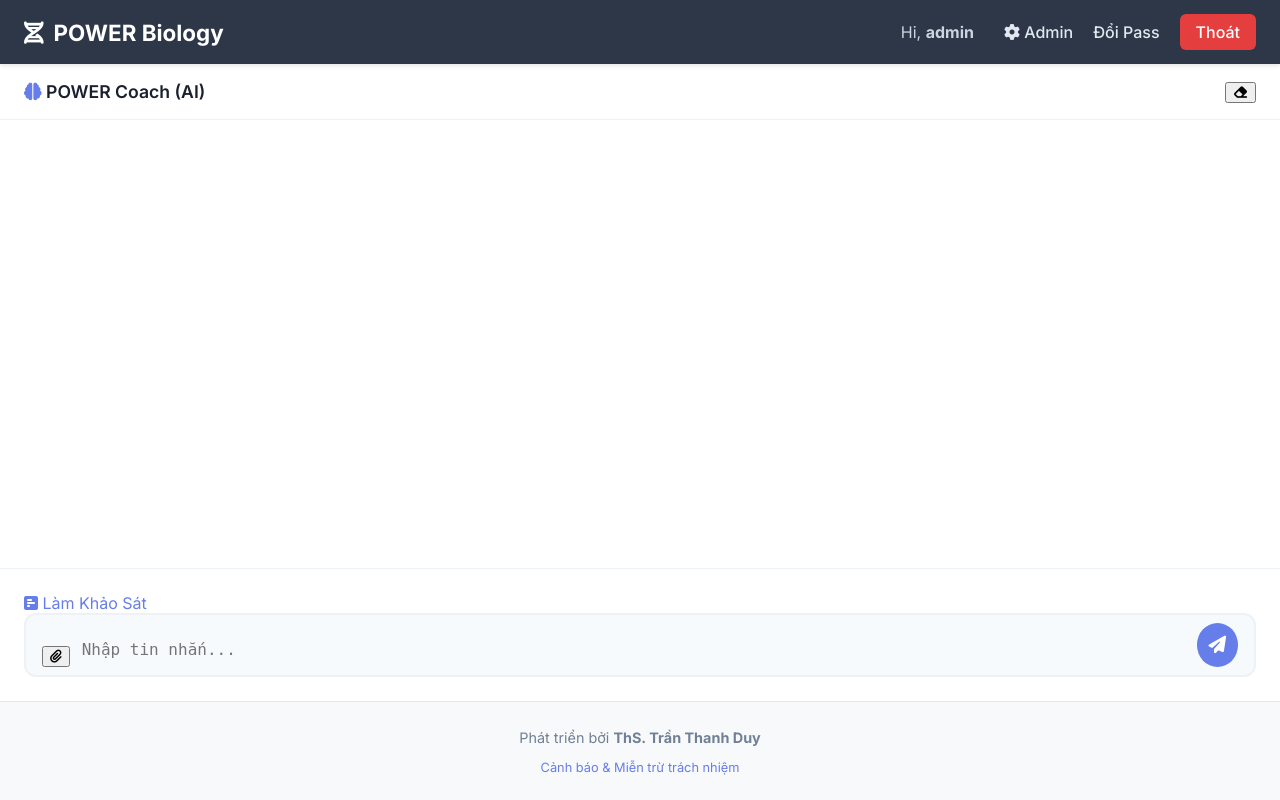
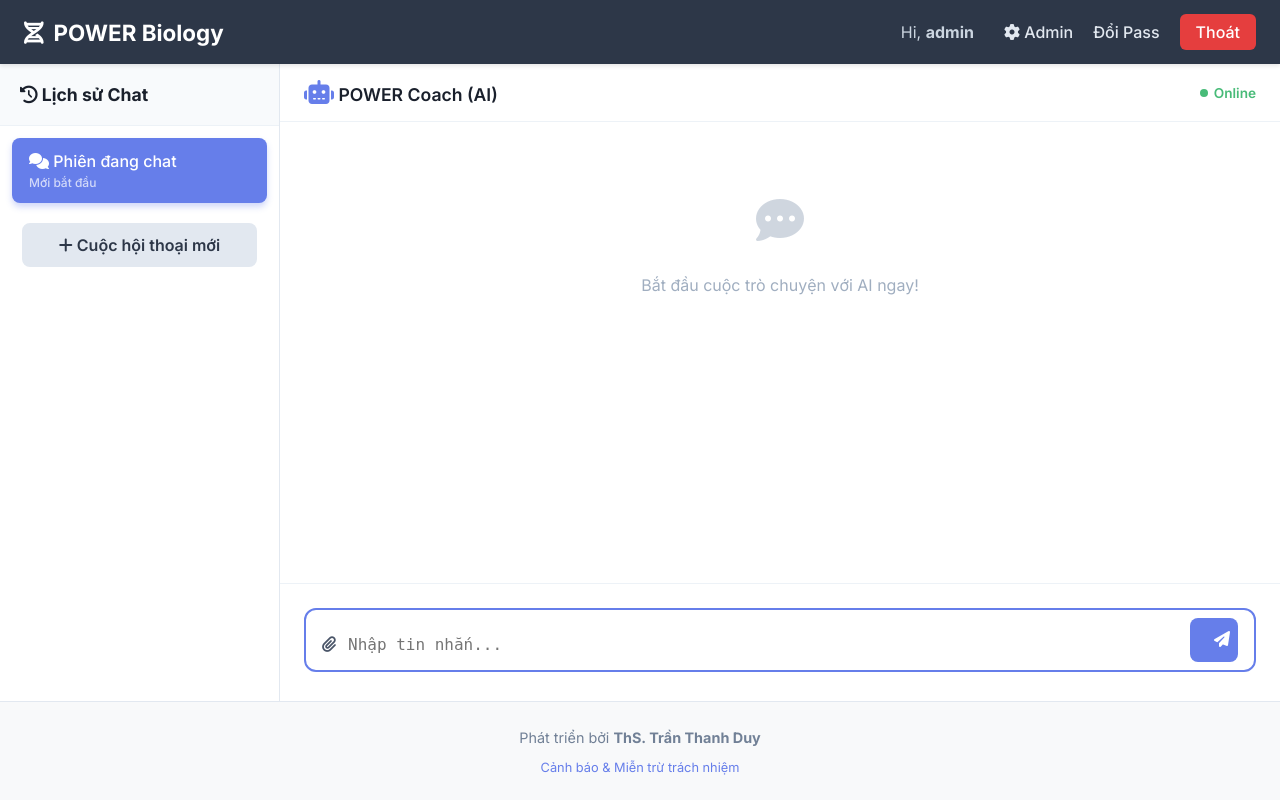
Before and after one commit to tranthanhduysph-coder/power-biology, a Flask app: page /chatbot/ai in a window 1280 px wide. Run offline with Flask 3, Linux system fonts and the light colour scheme; a user stored in the database is signed in; data comes from the database, SQL or seed files in the repository; data that the repository does not hold is empty.

Commit message:
Update chatbot_layout.html

```diff
--- a/app/templates/chatbot_layout.html
+++ b/app/templates/chatbot_layout.html
@@ -1,183 +1,195 @@
-{% extends 'base.html' %}
+{% extends "base.html" %}
 
 {% block content %}
+<div class="sidebar">
+    <div class="sidebar-header">
+        <i class="fas fa-history"></i> Lịch sử Chat
+    </div>
+
+    <div class="history-list">
+        <a href="#" class="history-item active">
+            <i class="fas fa-comments"></i> Phiên đang chat
+            <span style="display:block; font-size: 0.75rem; opacity: 0.7; margin-top: 4px;">
+                {{ chat_history[-1].timestamp.strftime('%H:%M %d/%m') if chat_history else 'Mới bắt đầu' }}
+            </span>
+        </a>
+
+        <div style="margin-top: 20px; padding: 0 10px;">
+            <a href="{{ url_for('main.reset_session') }}" class="btn" style="display:block; text-align:center; background-color: #e2e8f0; color: #2d3748;">
+                <i class="fas fa-plus"></i> Cuộc hội thoại mới
+            </a>
+        </div>
+    </div>
+</div>
+
 <div class="chat-wrapper">
     <div class="chat-header">
         <div class="bot-identity">
-            {% if 'Basic' in bot_name %}
-                <i class="fas fa-cube" style="color: #6c757d;"></i>
+            {% if 'ai' in endpoint %}
+                <i class="fas fa-robot" style="color: var(--primary); font-size: 1.5rem;"></i>
             {% else %}
-                <i class="fas fa-brain" style="color: #667eea;"></i>
+                <i class="fas fa-brain" style="color: #ed8936; font-size: 1.5rem;"></i>
             {% endif %}
             <span>{{ bot_name }}</span>
         </div>
-        <div class="header-actions">
-            <button onclick="clearChatUI()" title="Làm sạch màn hình"><i class="fas fa-eraser"></i></button>
+        <div class="status-indicator" style="display: flex; align-items: center; gap: 6px; font-size: 0.85rem; color: #48bb78;">
+            <span style="width: 8px; height: 8px; background: #48bb78; border-radius: 50%;"></span> Online
         </div>
     </div>
 
     <div class="chat-box" id="chat-box">
+        {% if chat_history %}
             {% for msg in chat_history %}
-            <div class="message {{ 'user' if msg.sender == 'user' else 'assistant' }}">
+                <div class="message {{ msg.sender }}">
                     <div class="avatar">
-                    {% if msg.sender != 'user' %}<i class="fas fa-robot"></i>{% endif %}
+                        {% if msg.sender == 'user' %}
+                            <i class="fas fa-user"></i>
+                        {% else %}
+                            <i class="fas fa-robot"></i>
+                        {% endif %}
                     </div>
                     <div class="bubble">
-                    {{ msg.text | safe }}
+                        {{ msg.content | safe }}
                     </div>
                 </div>
             {% endfor %}
+        {% else %}
+            <div style="text-align: center; margin-top: 50px; color: #a0aec0;">
+                <i class="fas fa-comment-dots" style="font-size: 3rem; margin-bottom: 15px; opacity: 0.5;"></i>
+                <p>Bắt đầu cuộc trò chuyện với AI ngay!</p>
+            </div>
+        {% endif %}
 
-        <div id="loading" class="message assistant" style="display: none;">
+        <div class="message assistant typing" id="typing-indicator" style="display: none;">
             <div class="avatar"><i class="fas fa-robot"></i></div>
             <div class="bubble">
-                <div class="typing"><span></span><span></span><span></span></div>
+                <span></span><span></span><span></span>
             </div>
         </div>
     </div>
 
     <div class="input-area-wrapper">
-        <div class="utilities-bar">
-            <a href="https://forms.gle/yjWe3t7DfCve63776" target="_blank" class="utility-chip">
-                <i class="fas fa-poll-h"></i> Làm Khảo Sát
-            </a>
-        </div>
+        <form id="chat-form" enctype="multipart/form-data">
+            <div class="input-container">
+                <label for="file-upload" class="action-btn" title="Gửi ảnh/file">
+                    <i class="fas fa-paperclip"></i>
+                    <input type="file" id="file-upload" name="file" style="display: none;">
+                </label>
 
-        <div class="input-container">
-            <button class="action-btn" onclick="document.getElementById('file-upload').click()" title="Gửi file/ảnh">
-                <i class="fas fa-paperclip"></i>
-            </button>
-            <input type="file" id="file-upload" hidden>
+                <textarea id="user-input" name="user_input" placeholder="Nhập tin nhắn..." rows="1" autofocus></textarea>
 
-            <textarea id="user_input" placeholder="Nhập tin nhắn..." rows="1"></textarea>
-
-            <button id="send-btn" class="send-btn" onclick="sendMessage()" disabled>
+                <button type="submit" class="send-btn" id="send-btn">
                     <i class="fas fa-paper-plane"></i>
                 </button>
             </div>
+            <div id="file-name-display" style="font-size: 0.8rem; color: var(--primary); margin-top: 5px; margin-left: 10px;"></div>
+        </form>
     </div>
 </div>
 
 <script>
+    const form = document.getElementById('chat-form');
     const chatBox = document.getElementById('chat-box');
-    const userInput = document.getElementById('user_input');
+    const userInput = document.getElementById('user-input');
     const sendBtn = document.getElementById('send-btn');
+    const typingIndicator = document.getElementById('typing-indicator');
     const fileInput = document.getElementById('file-upload');
-    const uploadBtn = document.querySelector('.action-btn');
+    const fileNameDisplay = document.getElementById('file-name-display');
 
-    // API Endpoint được truyền từ Server
-    const API_ENDPOINT = "{{ endpoint }}";
+    // Tự động cuộn xuống cuối khi load trang
+    chatBox.scrollTop = chatBox.scrollHeight;
 
-    // Auto Scroll
-    function scrollToBottom() { chatBox.scrollTop = chatBox.scrollHeight; }
-    scrollToBottom();
-
-    // Auto Resize Textarea
-    userInput.addEventListener('input', function() {
-        this.style.height = 'auto';
-        this.style.height = (this.scrollHeight) + 'px';
-        checkInput();
-    });
-
-    // Check Input để bật tắt nút gửi
-    function checkInput() {
-        const hasText = userInput.value.trim() !== "";
-        const hasFile = fileInput.files.length > 0;
-        sendBtn.disabled = !(hasText || hasFile);
-    }
-
-    // Xử lý File Select
+    // Hiển thị tên file khi chọn
     fileInput.addEventListener('change', function() {
-        if (this.files.length > 0) {
-            uploadBtn.style.color = '#10a37f';
-            userInput.placeholder = `Đã chọn: ${this.files[0].name}`;
-            userInput.focus();
-        }
-        checkInput();
-    });
-
-    // Xử lý Enter
-    userInput.addEventListener('keydown', function(e) {
-        if (e.key === 'Enter' && !e.shiftKey) {
-            e.preventDefault();
-            if (!sendBtn.disabled) sendMessage();
+        if(this.files && this.files.length > 0) {
+            fileNameDisplay.textContent = 'Đã chọn: ' + this.files[0].name;
+        } else {
+            fileNameDisplay.textContent = '';
         }
     });
 
-    // Hàm gửi tin nhắn
-    async function sendMessage() {
+    // Xử lý gửi tin nhắn
+    form.addEventListener('submit', async (e) => {
+        e.preventDefault();
         const text = userInput.value.trim();
         const file = fileInput.files[0];
 
         if (!text && !file) return;
 
-        // UI User
-        let uiContent = text;
-        if (file) {
-            if (file.type.startsWith('image/')) {
-                const fakeUrl = URL.createObjectURL(file);
-                uiContent += `<br><img src="${fakeUrl}" style="max-width: 200px; border-radius: 10px; margin-top: 10px;">`;
-            } else {
-                uiContent += `<br><i class="fas fa-paperclip"></i> Đang gửi: ${file.name}...`;
-            }
-        }
-        appendMessage('user', uiContent);
+        // 1. Hiện tin nhắn User ngay lập tức
+        appendMessage('user', text, file ? file.name : null);
 
-        // Reset Input
+        // Reset form
         userInput.value = '';
+        fileInput.value = '';
+        fileNameDisplay.textContent = '';
         userInput.style.height = 'auto';
-        userInput.placeholder = 'Nhập tin nhắn...';
-        sendBtn.disabled = true;
-        uploadBtn.style.color = '#888';
 
-        // Show Loading
-        document.getElementById('loading').style.display = 'flex';
-        scrollToBottom();
+        // 2. Hiện hiệu ứng typing
+        typingIndicator.style.display = 'flex';
+        chatBox.scrollTop = chatBox.scrollHeight;
 
-        // Prepare Data
+        // 3. Gửi dữ liệu lên Server
         const formData = new FormData();
         formData.append('user_input', text);
-        if (file) {
-            formData.append('file', file);
-        }
+        if (file) formData.append('file', file);
 
         try {
-            const response = await fetch(API_ENDPOINT, {
+            const response = await fetch('{{ endpoint }}', {
                 method: 'POST',
                 body: formData
             });
-
-            if (!response.ok) throw new Error("Lỗi Server");
             const data = await response.json();
 
-            // UI Bot
-            document.getElementById('loading').style.display = 'none';
+            // 4. Ẩn typing và hiện tin nhắn Bot
+            typingIndicator.style.display = 'none';
+            if (data.response) {
                 appendMessage('assistant', data.response);
+            } else {
+                appendMessage('assistant', 'Có lỗi xảy ra, vui lòng thử lại.');
+            }
+        } catch (error) {
+            typingIndicator.style.display = 'none';
+            appendMessage('assistant', 'Mất kết nối server.');
+        }
+    });
 
-            // Clear File Input real
-            fileInput.value = '';
+    // Hàm vẽ tin nhắn ra màn hình
+    function appendMessage(sender, content, attachmentName=null) {
+        const div = document.createElement('div');
+        div.className = `message ${sender}`;
 
-        } catch (error) {
-            document.getElementById('loading').style.display = 'none';
-            appendMessage('assistant', `<span style="color:red">⚠️ Lỗi kết nối: ${error.message}</span>`);
-        }
+        let icon = sender === 'user' ? '<i class="fas fa-user"></i>' : '<i class="fas fa-robot"></i>';
+
+        // Xử lý nội dung (nếu là user gửi ảnh thì chỉ hiện text, server sẽ render ảnh sau)
+        let bubbleContent = content;
+        if (attachmentName) {
+            bubbleContent += `<br><small><i>[Đang gửi: ${attachmentName}]</i></small>`;
         }
 
-    function appendMessage(role, html) {
-        const div = document.createElement('div');
-        div.className = `message ${role}`;
         div.innerHTML = `
-            <div class="avatar">${role === 'assistant' ? '<i class="fas fa-robot"></i>' : ''}</div>
-            <div class="bubble">${html}</div>
+            <div class="avatar">${icon}</div>
+            <div class="bubble">${bubbleContent}</div>
         `;
-        chatBox.insertBefore(div, document.getElementById('loading'));
-        scrollToBottom();
+
+        // Chèn vào TRƯỚC typing indicator
+        chatBox.insertBefore(div, typingIndicator);
+        chatBox.scrollTop = chatBox.scrollHeight;
     }
 
-    function clearChatUI() {
-        if(confirm("Xóa màn hình chat?")) {
-            document.querySelectorAll('.message:not(#loading)').forEach(el => el.remove());
+    // Tự động tăng chiều cao textarea
+    userInput.addEventListener('input', function() {
+        this.style.height = 'auto';
+        this.style.height = (this.scrollHeight) + 'px';
+        if(this.value === '') this.style.height = 'auto';
+    });
+
+    // Enter để gửi (Shift+Enter xuống dòng)
+    userInput.addEventListener('keydown', function(e) {
+        if (e.key === 'Enter' && !e.shiftKey) {
+            e.preventDefault();
+            form.dispatchEvent(new Event('submit'));
         }
-    }
+    });
 </script>
 {% endblock %}
```
Lines whose indentation alone changed are shown as unchanged.
